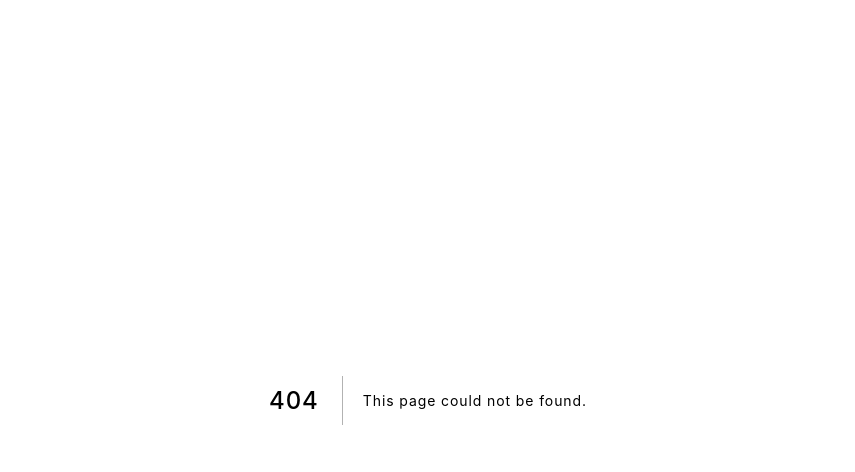
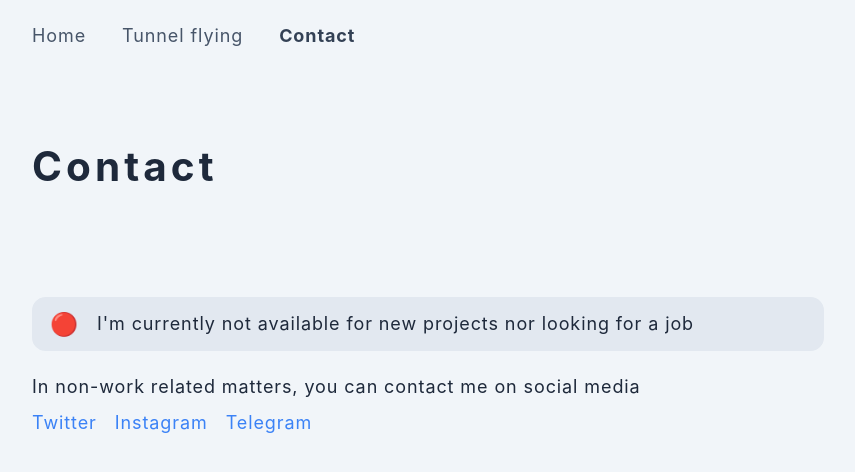
Before and after one commit to petja/petja-me, a Next.js app: page /contact in a window 1280 px wide. Before the commit this address had no page. Shown: the top 472 px of the page, without its empty margins (212-1067 px from the left). Built offline with nearby package versions, Linux system fonts and the light colour scheme.

Commit message:
Contact page

```diff
--- a/components/Topbar.tsx
+++ b/components/Topbar.tsx
@@ -17,6 +17,10 @@ const links = [
   {
     text: 'Tunnel flying',
     url: '/tunnel',
+  },
+  {
+    text: 'Contact',
+    url: '/contact',
   },
 ]
 
--- /dev/null
+++ b/pages/contact.tsx
@@ -0,0 +1,42 @@
+import Head from 'next/head'
+import Link from 'next/link'
+
+import { Topbar } from '../components/Topbar'
+import { Container } from '../components/Container'
+
+interface Tech {
+  id: string
+  name: string
+}
+
+export default function ContactPage() {
+  return (
+    <>
+      <Head>
+        <title>Contact - Petja Touru</title>
+      </Head>
+      <div className="space-y-4">
+        <Topbar heading="Contact" />
+        <Container className="animate-fadeInUp">
+          <main className="pb-10 lg:pb-20 space-y-4">
+            <div className="bg-slate-200 dark:bg-slate-950 px-4 py-2 rounded-xl flex gap-4 items-center">
+              <div className="text-xl">🔴</div>
+              <div>
+                I&apos;m currently not available for new projects nor looking
+                for a job
+              </div>
+            </div>
+            <div>
+              In non-work related matters, you can contact me on social media
+              <div className="flex gap-4">
+                <a href="https://twitter.com/petjato">Twitter</a>
+                <a href="https://instagram.com/petjato">Instagram</a>
+                <a href="https://t.me/petjato">Telegram</a>
+              </div>
+            </div>
+          </main>
+        </Container>
+      </div>
+    </>
+  )
+}
--- a/pages/index.tsx
+++ b/pages/index.tsx
@@ -102,25 +102,6 @@ export default function Home() {
                 ))}
               </ul>
             </section>
-
-            <section className="space-y-4">
-              <Title>Contact Me</Title>
-              <div className="bg-slate-200 dark:bg-slate-950 px-4 py-2 rounded-xl flex gap-4 items-center">
-                <div className="text-xl">🔴</div>
-                <div>
-                  I&apos;m currently not available for new projects nor looking
-                  for a job
-                </div>
-              </div>
-              <p>
-                In non-work related matters, you can contact me on social media
-                <div className="flex gap-4">
-                  <a href="https://twitter.com/petjato">Twitter</a>
-                  <a href="https://instagram.com/petjato">Instagram</a>
-                  <a href="https://t.me/petjato">Telegram</a>
-                </div>
-              </p>
-            </section>
           </main>
         </Container>
       </div>
```
